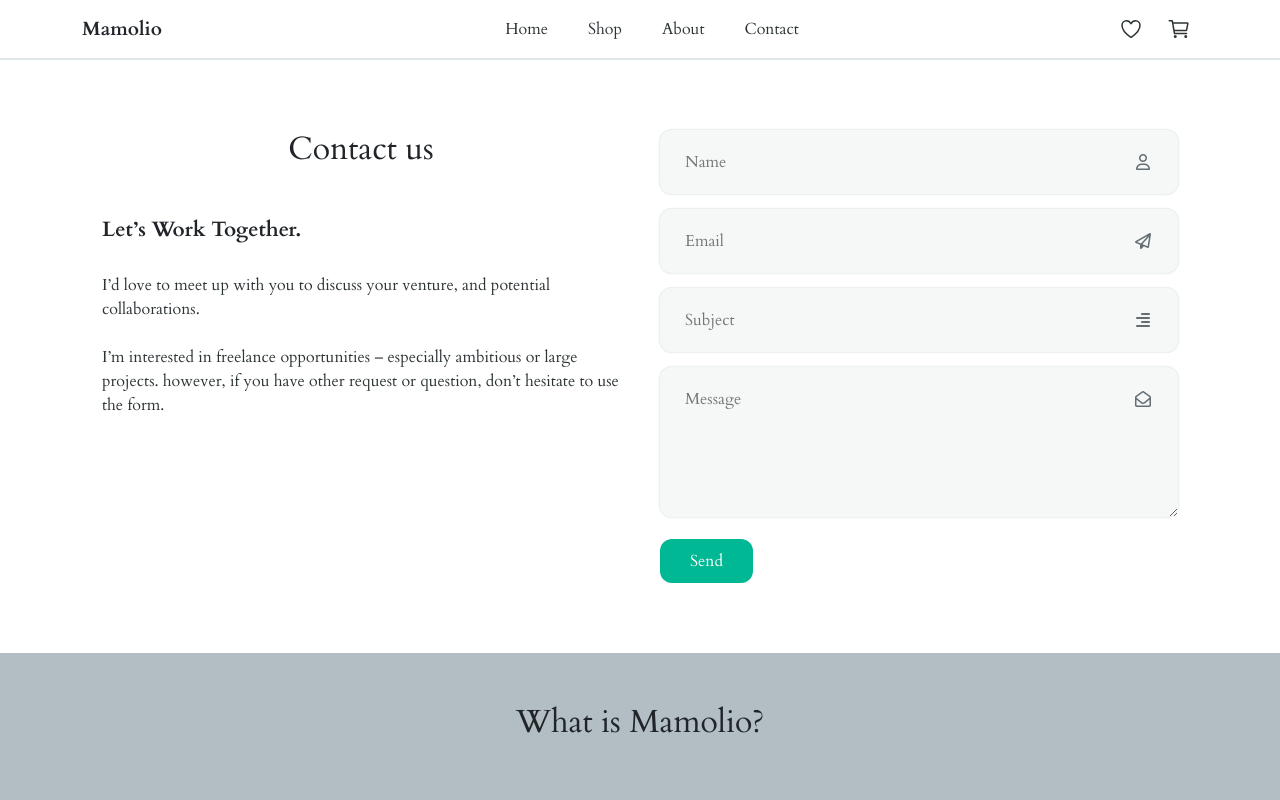
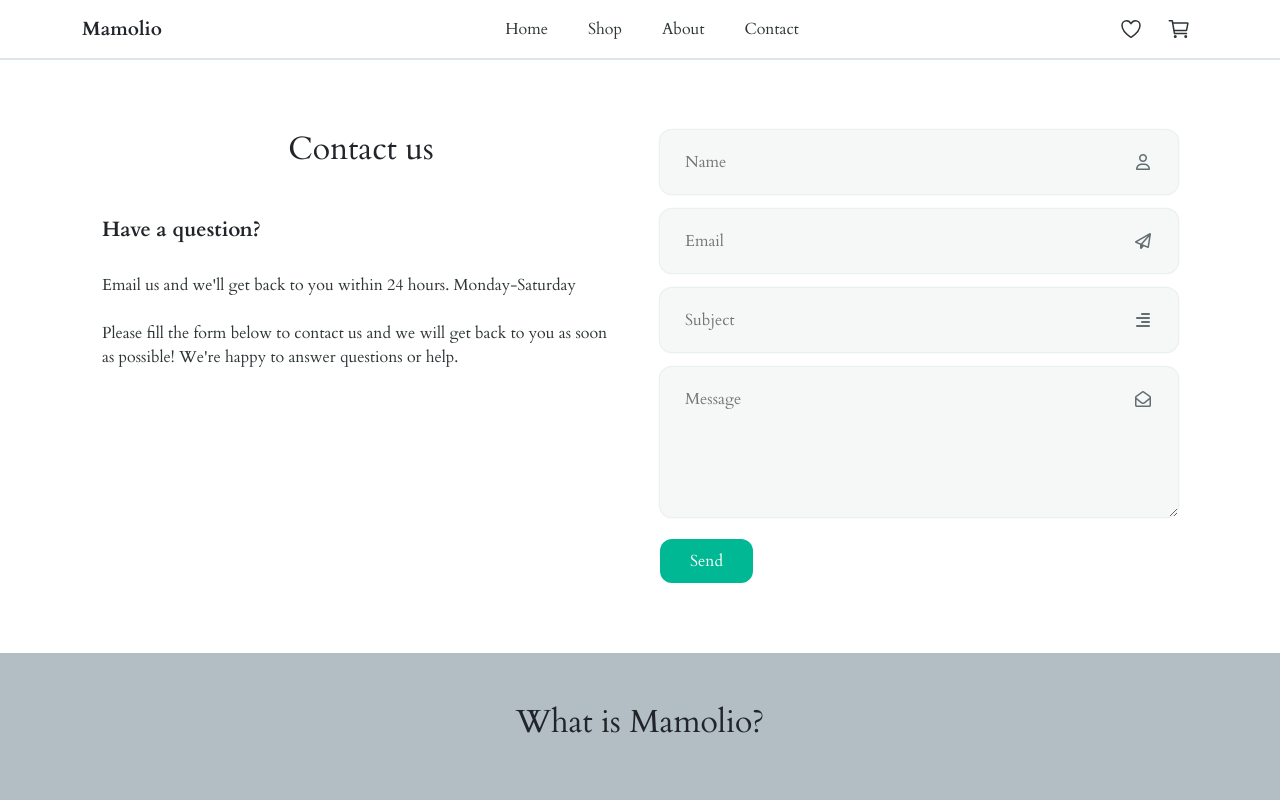
Before and after one commit to marwanzaky/next-ecommerce, a React (Create React App) app: page /contact in a window 1280 px wide. Shown: the top 800 px of the page. Built offline with nearby package versions, Linux system fonts and the light colour scheme.

Commit message:
Update Contact.js

```diff
--- a/src/sections/Contact.js
+++ b/src/sections/Contact.js
@@ -19,11 +19,10 @@ function Contact() {
         <div className="container contact-me-box">
             <div className="contact-me-box-child">
                 <h2>Contact us</h2>
-                <h3>Let’s Work Together.</h3>
+                <h3>Have a question?</h3>
                 <p>
-                    I’d love to meet up with you to discuss your venture, and potential collaborations. <br /> <br />
-                    I’m interested in freelance opportunities – especially ambitious or large projects. however, if you have other request
-                    or question, don’t hesitate to use the form.
+                    Email us and we'll get back to you within 24 hours. Monday-Saturday <br /> <br />
+                    Please fill the form below to contact us and we will get back to you as soon as possible! We're happy to answer questions or help.
                 </p>
             </div>
 
```
